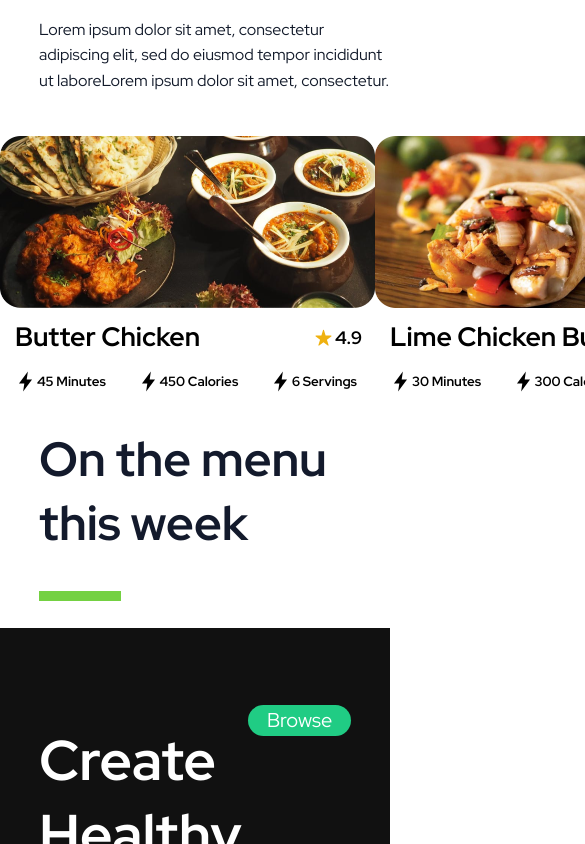
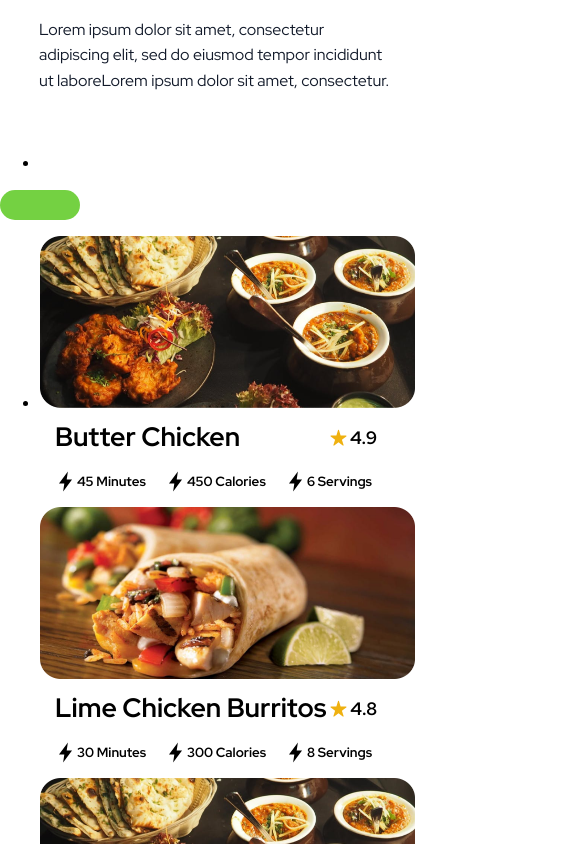
Before and after one commit to mkevinq/mealprep, a React (Create React App) app: page /search in a window 390 px wide. Shown: the part 1156-2000 px from the top of the page, 585 px wide, since content can reach past the window. Built offline with nearby package versions, Linux system fonts and the light colour scheme; no server answers.

Commit message:
Uninstalled pure-react-carousel and installed react-responsive-carousel, began testing

```diff
--- a/package.json
+++ b/package.json
@@ -6,9 +6,9 @@
     "@testing-library/jest-dom": "^5.11.5",
     "@testing-library/react": "^11.1.1",
     "@testing-library/user-event": "^12.2.0",
-    "pure-react-carousel": "^1.27.6",
     "react": "^17.0.1",
     "react-dom": "^17.0.1",
+    "react-responsive-carousel": "^3.2.10",
     "react-router-dom": "^5.2.0",
     "react-scripts": "4.0.0",
     "web-vitals": "^0.2.4"
--- a/src/App.jsx
+++ b/src/App.jsx
@@ -4,6 +4,7 @@ import {
   Route,
   Link
 } from "react-router-dom";
+import { Carousel } from "react-responsive-carousel";
 import Card from './Card.jsx';
 import iphone from "./assets/homepage/iphone-preview1.png";
 import iphones2 from "./assets/homepage/iphones-preview-2.png";
@@ -45,6 +46,14 @@ function App() {
               Lorem ipsum dolor sit amet, consectetur adipiscing elit, sed do eiusmod tempor incididunt ut laboreLorem ipsum dolor sit amet, consectetur.
             </p>
           </div>
+
+          <Carousel>
+            <div>
+              <Card title='Butter Chicken' rating={4.9} time={45} calories={450} servings={6} imgsrc={butter_chicken}/>
+              <Card title='Lime Chicken Burritos' rating={4.8} time={30} calories={300} servings={8} imgsrc={lime_chicken_burritos}/>
+              <Card title='Lime Chicken Burritos' rating={4.9} time={45} calories={450} servings={6} imgsrc={butter_chicken}/>
+            </div>
+          </Carousel>
 
           <div className='flex'>
             <Card title='Butter Chicken' rating={4.9} time={45} calories={450} servings={6} imgsrc={butter_chicken}/>
--- a/src/index.css
+++ b/src/index.css
@@ -323,3 +323,8 @@ code {
   right: 0;
   width: 400px;
 }
+
+.carousel {
+  width: 1800px;
+  height: 1400px;
+}
```
Also changed, not shown: 1 other file (tests, documents, lock files or other folders).
